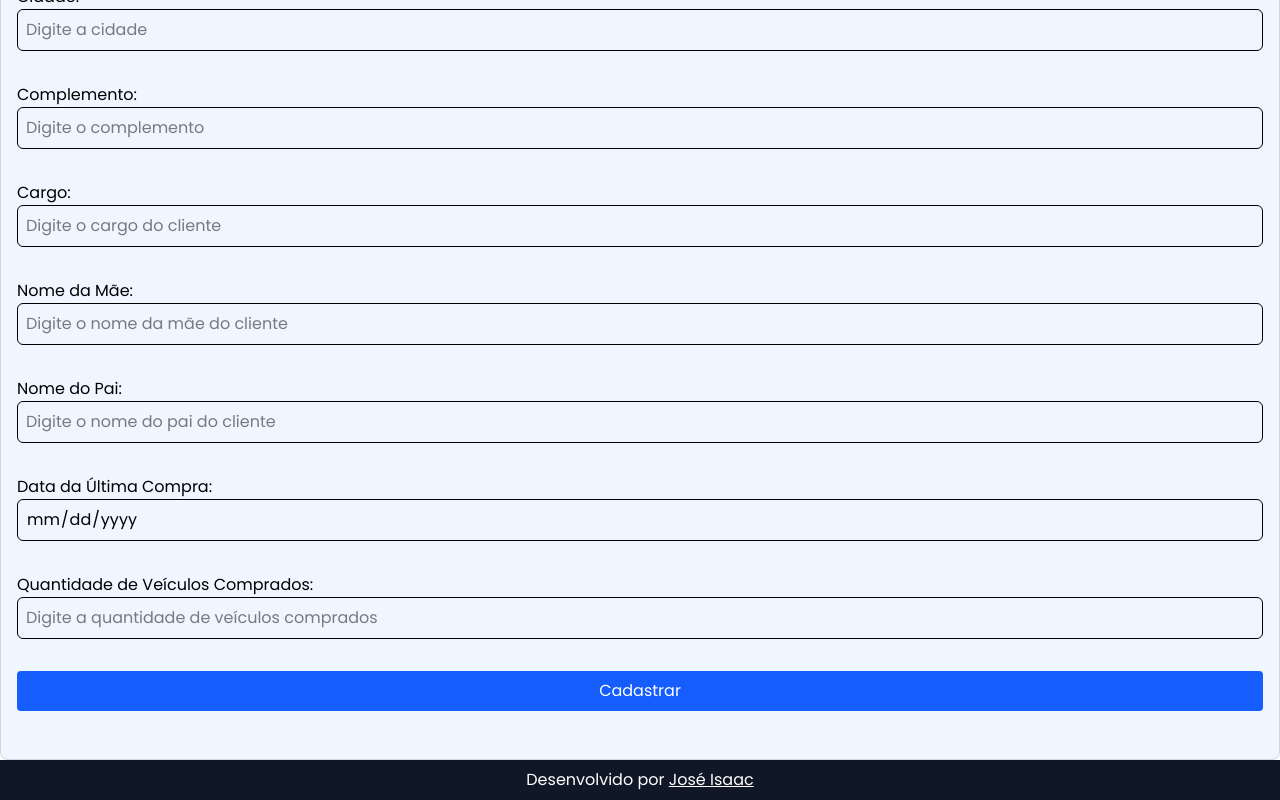
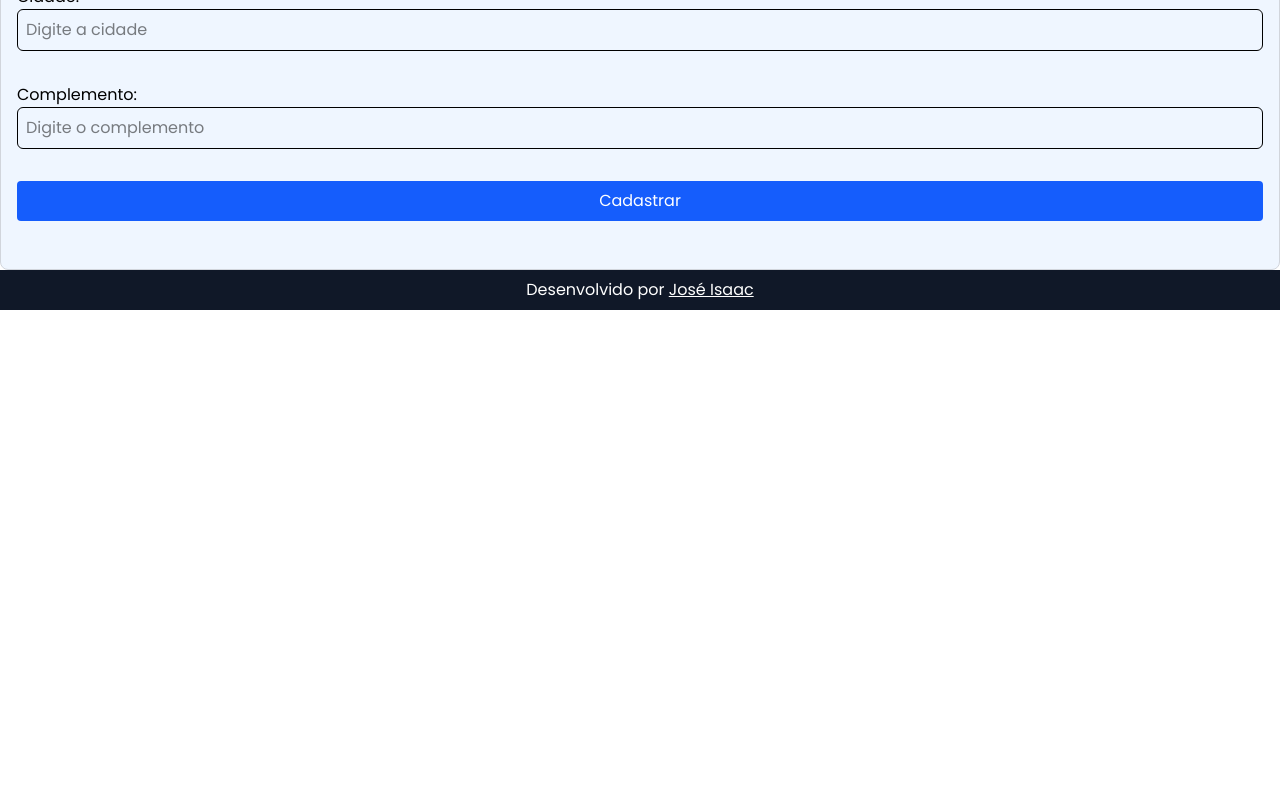
Before and after one commit to joseisaacpy/sistema-revenda-v2, a React (Vite) app in the folder client/: page /cadastro-cliente in a window 1280 px wide. Shown: the part 1734-2534 px from the top of the page. After the commit the page ends 2044 px from the top, so only its background shows below. Built offline with nearby package versions, Linux system fonts and the light colour scheme; sample sign-in values are in the browser's storage.

Commit message:
refactor: Remove campos desnecessários no form de cadastro de clientes

```diff
--- a/client/src/Pages/CadastroCliente/index.jsx
+++ b/client/src/Pages/CadastroCliente/index.jsx
@@ -23,11 +23,6 @@ const CadastroClientes = () => {
     estado: "",
     cidade: "",
     complemento: "",
-    cargo: "",
-    nome_mae: "",
-    nome_pai: "",
-    data_ultima_compra: "",
-    quantidade_veic_comprados: "",
   });
 
   const handleChange = (e) => {
@@ -106,11 +101,6 @@ const CadastroClientes = () => {
           estado: "",
           cidade: "",
           complemento: "",
-          cargo: "",
-          nome_mae: "",
-          nome_pai: "",
-          data_ultima_compra: "",
-          quantidade_veic_comprados: "",
         });
         // Limpa os erros
         setErrors({});
@@ -383,72 +373,6 @@ const CadastroClientes = () => {
         />
       </div>
 
-      <div className="flex flex-col">
-        <label htmlFor="cargo">Cargo:</label>
-        <input
-          className="border p-2 rounded-md"
-          id="cargo"
-          name="cargo"
-          value={formData.cargo}
-          onChange={handleChange}
-          placeholder="Digite o cargo do cliente"
-        />
-      </div>
-
-      <div className="flex flex-col">
-        <label htmlFor="nome_mae">Nome da Mãe:</label>
-        <input
-          className="border p-2 rounded-md"
-          id="nome_mae"
-          name="nome_mae"
-          value={formData.nome_mae}
-          onChange={handleChange}
-          placeholder="Digite o nome da mãe do cliente"
-        />
-      </div>
-
-      <div className="flex flex-col">
-        <label htmlFor="nome_pai">Nome do Pai:</label>
-        <input
-          className="border p-2 rounded-md"
-          id="nome_pai"
-          name="nome_pai"
-          value={formData.nome_pai}
-          onChange={handleChange}
-          placeholder="Digite o nome do pai do cliente"
-        />
-      </div>
-
-      <div className="flex flex-col">
-        <label htmlFor="data_ultima_compra">Data da Última Compra:</label>
-        <input
-          className="border p-2 rounded-md"
-          id="data_ultima_compra"
-          name="data_ultima_compra"
-          value={formData.data_ultima_compra}
-          onChange={handleChange}
-          type="date"
-          placeholder="Digite a data da última compra"
-          readOnly
-        />
-      </div>
-
-      <div className="flex flex-col">
-        <label htmlFor="quantidade_veic_comprados">
-          Quantidade de Veículos Comprados:
-        </label>
-        <input
-          className="border p-2 rounded-md"
-          id="quantidade_veic_comprados"
-          name="quantidade_veic_comprados"
-          value={formData.quantidade_veic_comprados}
-          onChange={handleChange}
-          type="number"
-          placeholder="Digite a quantidade de veículos comprados"
-          readOnly
-        />
-      </div>
-
       <button
         type="submit"
         className="cursor-pointer bg-blue-600 text-white px-4 py-2 rounded"
```
